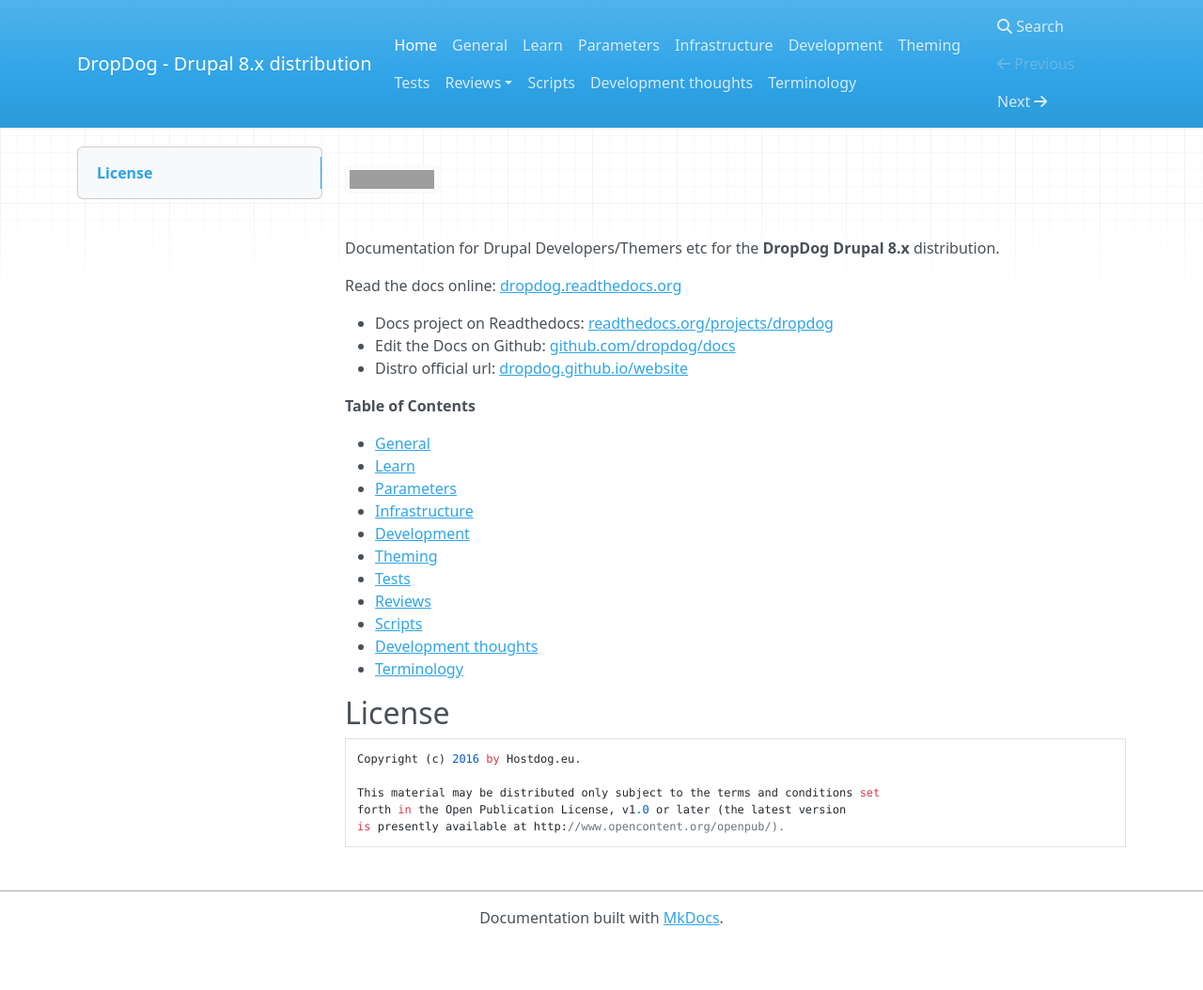
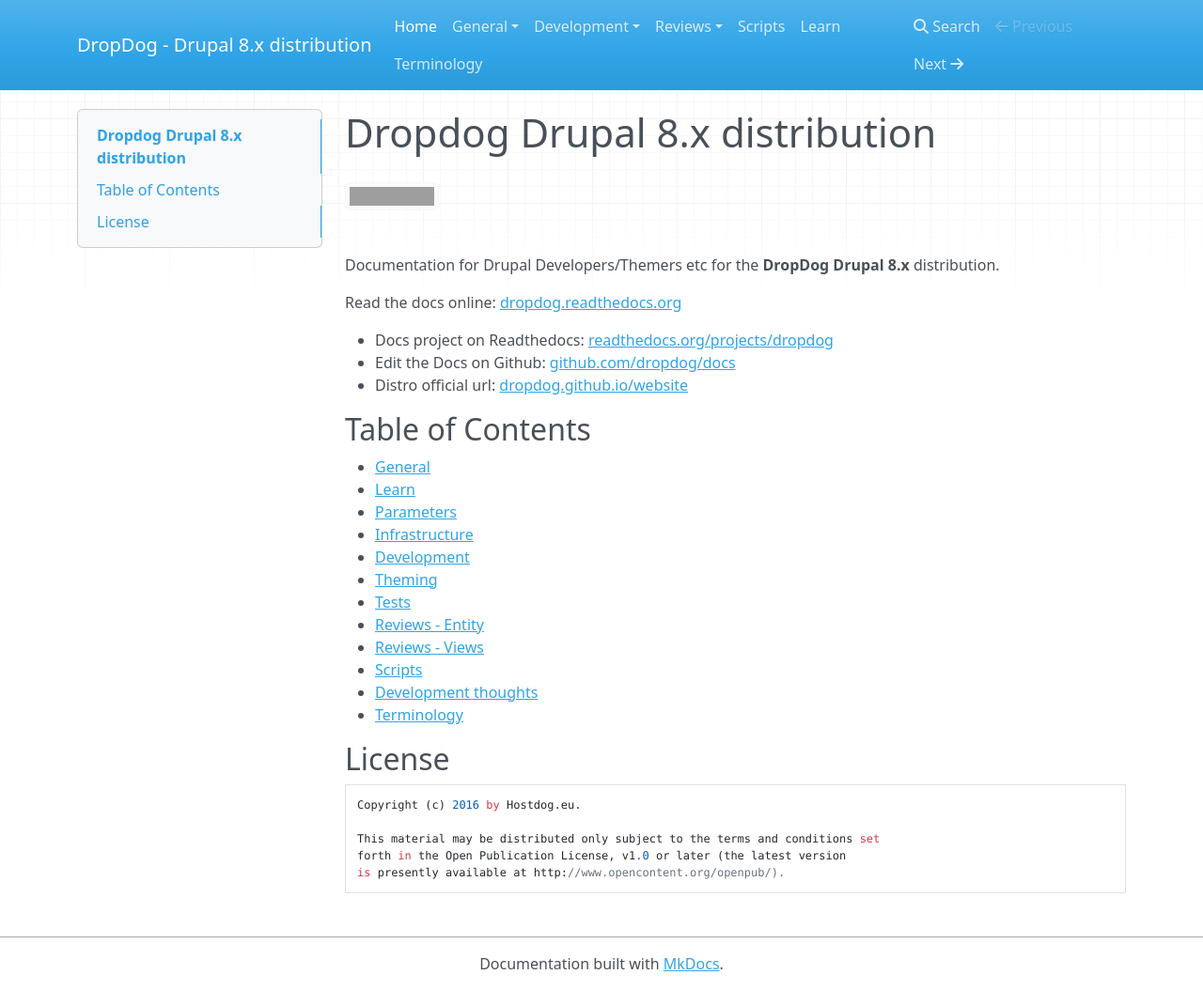
Before and after one commit to dropdog/docs, an MkDocs documentation site: the page built from docs/index.md, in a window 1280 px wide and 1054 px high. Shown: the whole window at 94% size. Built offline with MkDocs 1.6.1, drawn with Linux system fonts in a browser that asks for light colours; nearby versions of some CDN libraries; old or Windows-style settings are respelled for this version of MkDocs; grey boxes are pictures that could not be loaded.

Commit message:
Change docs tree

```diff
--- a/docs/index.md
+++ b/docs/index.md
@@ -1,3 +1,5 @@
+# Dropdog Drupal 8.x distribution
+
 [![Documentation Status](https://readthedocs.org/projects/dropdog/badge/?version=master)](http://dropdog.readthedocs.org/?badge=master)
 
 Documentation for Drupal Developers/Themers etc for the **DropDog Drupal 8.x** distribution.
@@ -8,7 +10,7 @@ Read the docs online: [dropdog.readthedocs.org](http://dropdog.readthedocs.org/)
 - Edit the Docs on Github: [github.com/dropdog/docs](https://github.com/dropdog/docs)
 - Distro official url: [dropdog.github.io/website](http://dropdog.github.io/website/)
 
-**Table of Contents**
+## Table of Contents
 
 - [General](general)
 - [Learn](learn)
@@ -17,7 +19,8 @@ Read the docs online: [dropdog.readthedocs.org](http://dropdog.readthedocs.org/)
 - [Development](development)
 - [Theming](theming)
 - [Tests](tests)
-- [Reviews](review)
+- [Reviews - Entity](review/entity)
+- [Reviews - Views](review/views)
 - [Scripts](scripts)
 - [Development thoughts](thoughts)
 - [Terminology](terminology)
--- a/mkdocs.yml
+++ b/mkdocs.yml
@@ -7,16 +7,18 @@ markdown_extensions:
 
 pages:
 - Home: 'index.md'
-- General: 'general.md'
-- Learn: 'learn.md'
-- Parameters: 'parameters.md'
-- Infrastructure: 'infrastructure.md'
-- Development: 'development.md'
-- Theming: 'theming.md'
-- Tests: 'tests.md'
+- General:
+    - General: 'general.md'
+- Development:
+    - Parameters: 'parameters.md'
+    - Infrastructure: 'infrastructure.md'
+    - Development: 'development.md'
+    - Theming: 'theming.md'
+    - Tests: 'tests.md'
+    - Development thoughts: 'thoughts.md'
 - Reviews:
     - 'Entity Review': 'review/entity.md'
     - 'Views Review': 'review/views.md'
 - Scripts: 'scripts.md'
-- Development thoughts: 'thoughts.md'
+- Learn: 'learn.md'
 - Terminology: 'terminology.md'
```
